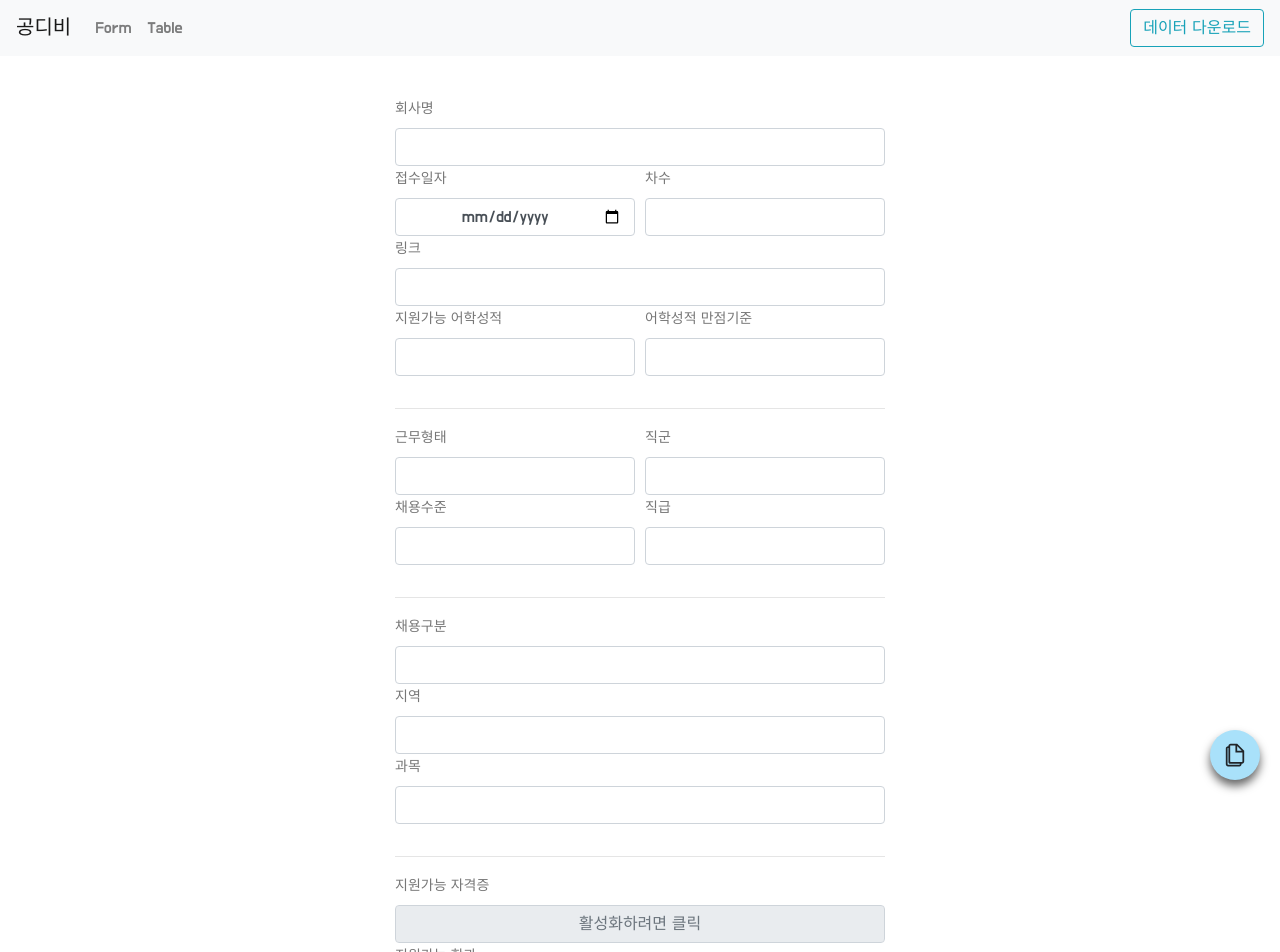
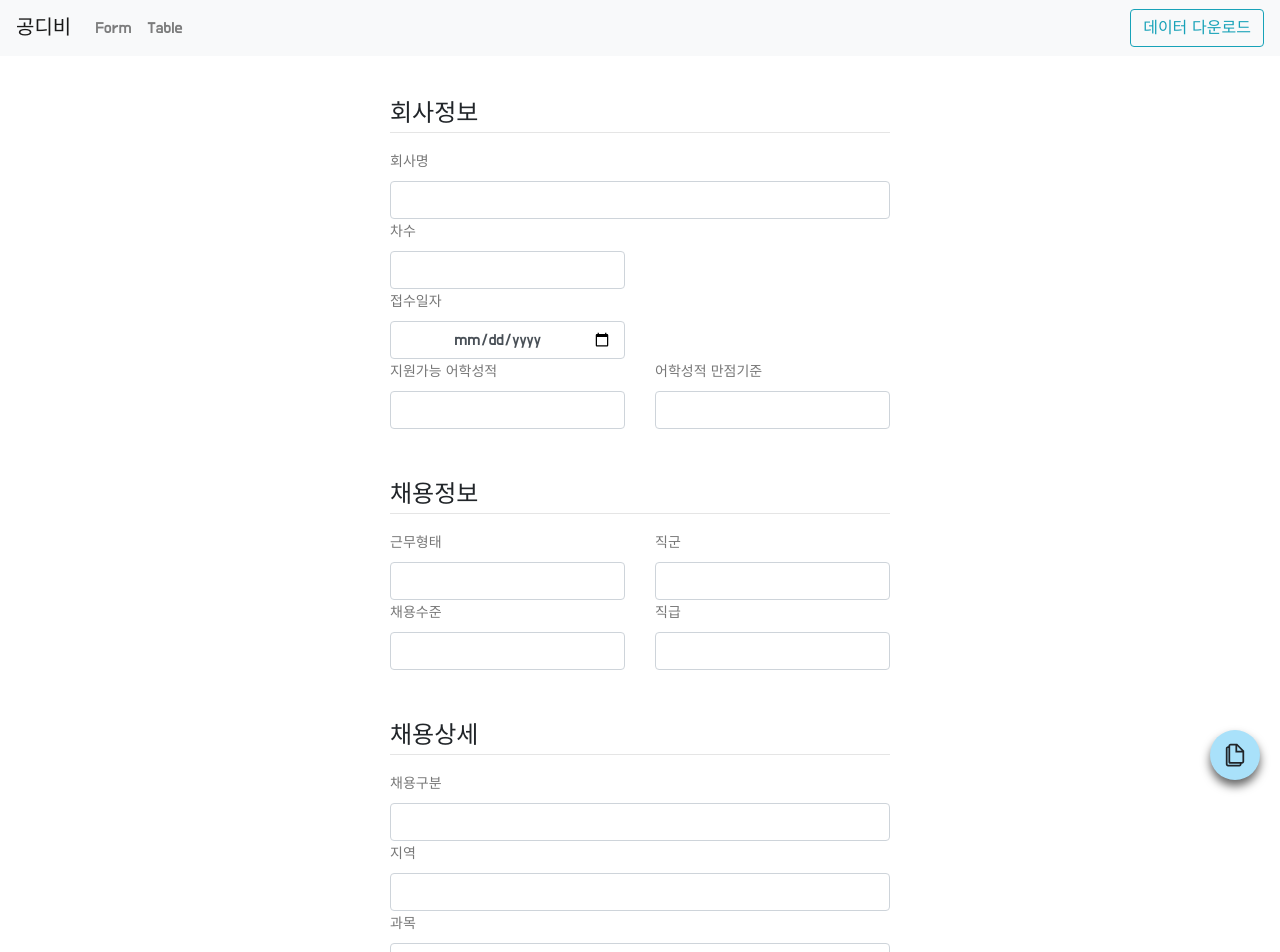
Before and after one commit to pparkddo/gongdb-input, a React (Create React App) app: page / in a window 1280 px wide. Shown: the top 952 px of the page. Built offline with nearby package versions, Linux system fonts and the light colour scheme.

Commit message:
Feat: col 구조 변경

```diff
--- a/src/App.tsx
+++ b/src/App.tsx
@@ -1,11 +1,12 @@
 import React, { useEffect, useRef, useState } from 'react';
-import { Button, Col, Container, Form } from "react-bootstrap";
+import { Button, Col, Container, Form, Row } from "react-bootstrap";
 import Alert from './component/Alert';
 import DataTable from './component/DataTable';
 import FixedButton from './component/FixedButton';
 import Modal from './component/Modal';
 import Navigation from './component/Navigation';
 import PillCheckbox from './component/PillCheckbox';
+import FormDivider from './component/FormDivider';
 import { ncs, getGongdbInputData, clearForm, saveJSON, exportJSON } from './utils';
 import "./App.css";
 
@@ -127,24 +128,31 @@ function App() {
 
         {
           mode === "FORM"
-          ? <Form>
-              <Form.Row id="input-form">
+          ? <Form id="input-form">
+              <Row>
+                <Col xs={12}>
+                  <FormDivider title="회사정보" />
+                </Col>
+              </Row>
+              <Row>
                 <Col xs={12}>
                   <Form.Label>회사명</Form.Label>
                   <Form.Control name="companyName" autoComplete="off" />
                 </Col>
+              </Row>
+              <Row>
+                <Col xs={6}>
+                  <Form.Label>차수</Form.Label>
+                  <Form.Control name="sequence" autoComplete="off" />
+                </Col>
+              </Row>
+              <Row>
                 <Col xs={6}>
                   <Form.Label>접수일자</Form.Label>
                   <Form.Control type="date" name="announcementTimestamp" autoComplete="off" />
                 </Col>
-                <Col xs={6}>
-                  <Form.Label>차수</Form.Label>
-                  <Form.Control name="sequence" autoComplete="off" />
-                </Col>
-                <Col xs={12}>
-                  <Form.Label>링크</Form.Label>
-                  <Form.Control name="link" autoComplete="off" />
-                </Col>
+              </Row>
+              <Row>
                 <Col xs={6}>
                   <Form.Label>지원가능 어학성적</Form.Label>
                   <Form.Control name="languageScore" autoComplete="off" />
@@ -153,11 +161,14 @@ function App() {
                   <Form.Label>어학성적 만점기준</Form.Label>
                   <Form.Control name="perfectLanguageScore" autoComplete="off" />
                 </Col>
+              </Row>
 
-                <Col xs={12} className="mt-3">
-                  <hr />
+              <Row className="mt-5">
+                <Col xs={12}>
+                  <FormDivider title="채용정보" />
                 </Col>
-
+              </Row>
+              <Row>
                 <Col xs={6}>
                   <Form.Label>근무형태</Form.Label>
                   <Form.Control name="workingType" autoComplete="off" />
@@ -166,6 +177,8 @@ function App() {
                   <Form.Label>직군</Form.Label>
                   <Form.Control name="position" autoComplete="off" />
                 </Col>
+              </Row>
+              <Row>
                 <Col xs={6}>
                   <Form.Label>채용수준</Form.Label>
                   <Form.Control name="recruitLevel" autoComplete="off" />
@@ -174,28 +187,32 @@ function App() {
                   <Form.Label>직급</Form.Label>
                   <Form.Control name="rank" autoComplete="off" />
                 </Col>
+              </Row>
 
-                <Col xs={12} className="mt-3">
-                  <hr />
+              <Row className="mt-5">
+                <Col xs={12}>
+                  <FormDivider title="채용상세" />
                 </Col>
-
+              </Row>
+              <Row>
                 <Col xs={12}>
                   <Form.Label>채용구분</Form.Label>
                   <Form.Control name="recruitType" className="erasable" autoComplete="off" ref={recruitTypeElement} />
                 </Col>
+              </Row>
+              <Row>
                 <Col xs={12}>
                   <Form.Label>지역</Form.Label>
                   <Form.Control name="districts" className="erasable" autoComplete="off" />
                 </Col>
+              </Row>
+              <Row>
                 <Col xs={12}>
                   <Form.Label>과목</Form.Label>
                   <Form.Control name="subjects" className="erasable" autoComplete="off" />
                 </Col>
-
-                <Col xs={12} className="mt-3">
-                  <hr />
-                </Col>
-
+              </Row>
+              <Row>
                 <Col xs={12}>
                   <Form.Label>지원가능 자격증</Form.Label>
                   <Form.Control
@@ -211,6 +228,8 @@ function App() {
                     style={{transition: "height 0.5s"}}
                   />
                 </Col>
+              </Row>
+              <Row>
                 <Col xs={12}>
                   <Form.Label>지원가능 학과</Form.Label>
                   <Form.Control
@@ -226,6 +245,8 @@ function App() {
                     style={{transition: "height 0.5s"}}
                   />
                 </Col>
+              </Row>
+              <Row>
                 <Col xs={12} className="mt-3 text-right">
                   <Form.Check
                     inline
@@ -240,6 +261,8 @@ function App() {
                     }}
                   />
                 </Col>
+              </Row>
+              <Row>
                 <Col xs={12} className="my-4 text-center">
                   {
                     ncs.map((value, index) => (
@@ -251,6 +274,9 @@ function App() {
                     ))
                   }
                 </Col>
+              </Row>
+
+              <Row className="mt-5">
                 <Col xs={12}>
                   <Button
                     block
@@ -260,7 +286,7 @@ function App() {
                     입력
                   </Button>
                 </Col>
-              </Form.Row>
+              </Row>
             </Form>
           : gongdbInputData.length > 0
             ? <DataTable
--- /dev/null
+++ b/src/component/FormDivider/index.tsx
@@ -0,0 +1,15 @@
+import React from 'react';
+
+interface Props {
+  title: string
+}
+
+const FormDivider = (props: Props) => {
+  return (
+    <p style={{fontSize: 24, borderBottom: "solid 1px #e5e5e5"}}>
+      {props.title}
+    </p>
+  );
+};
+
+export default FormDivider;
```
